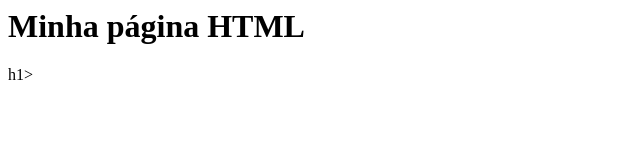
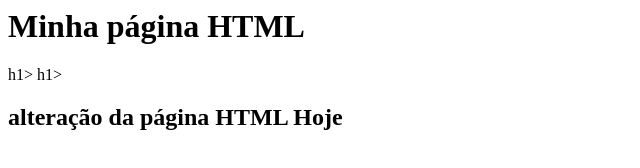
Before and after one commit to SarahPatricio/gama-no-github, a plain HTML site: page index.html in a window 1280 px wide. Shown: the whole page, without its empty margins (0-640 px from the left). Drawn offline with Linux system fonts and the light colour scheme.

Commit message:
arquivo index.html atualizado novamente

```diff
--- a/index.html
+++ b/index.html
@@ -1,5 +1,7 @@
 <html>
     <body>
         <h1>Minha página HTML</h1>h1>
+        h1>
+        <h2>alteração da página HTML Hoje</h2>
     </body>
 </html>
```
